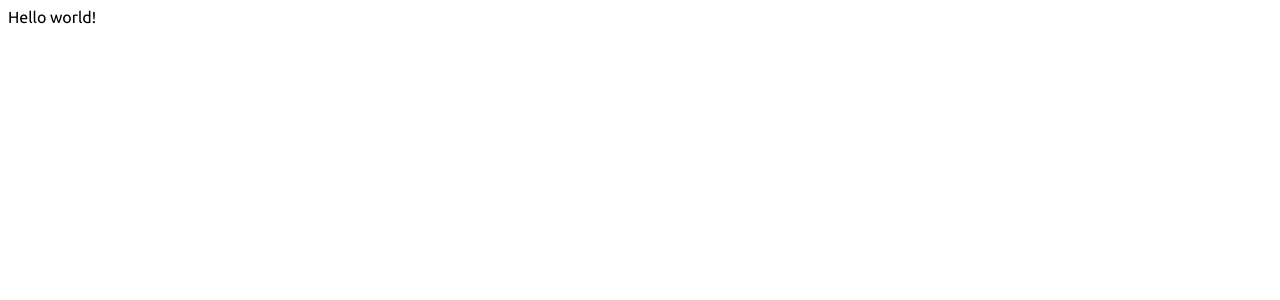
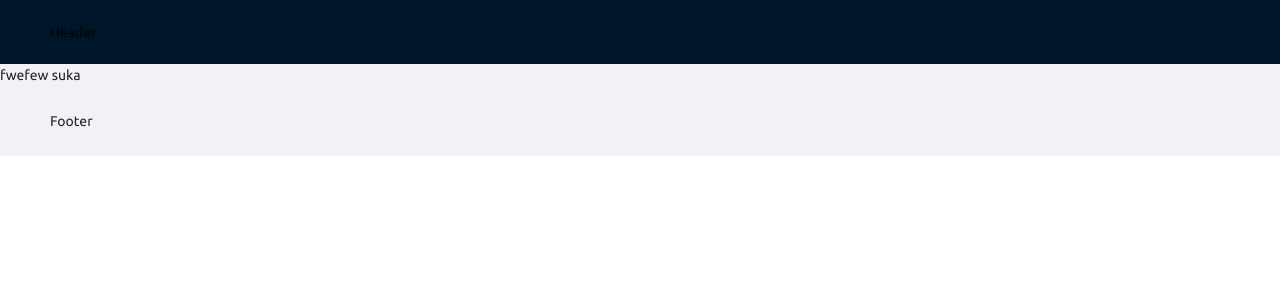
Before and after one commit to cojamru/konjak, a React (Vite) app in the folder client/: page / in a window 1280 px wide. Shown: the top 300 px of the page. Built offline with nearby package versions, Linux system fonts and the light colour scheme.

Commit message:
базовый макет

```diff
--- a/client/src/index.tsx
+++ b/client/src/index.tsx
@@ -1,13 +1,22 @@
 import React from 'react';
 
+import 'antd/dist/antd.css';
 import './index.scss';
 
 import { createRoot } from 'react-dom/client';
+
+import Layout from './layouts/CMSLayout/CMSLayout';
 
 const rootElement = document.getElementById('app-root');
 
 if (rootElement) {
   const reactRoot = createRoot(rootElement);
 
-  reactRoot.render(<React.StrictMode>Hello world!</React.StrictMode>);
+  reactRoot.render(
+    <React.StrictMode>
+      <Layout>
+        <div>fwefew suka</div>
+      </Layout>
+    </React.StrictMode>,
+  );
 }
--- /dev/null
+++ b/client/src/layouts/CMSLayout/CMSLayout.tsx
@@ -0,0 +1,30 @@
+import { Layout } from 'antd';
+
+import CMSLayoutFooter from './Footer/Footer';
+import CMSLayoutHeader from './Header/Header';
+
+import './CMSLayout.scss';
+
+const { Header, Footer, Content } = Layout;
+
+type PropsType = {
+  children: React.ReactNode;
+};
+
+const CMSLayout: React.FC<PropsType> = props => {
+  const { children } = props;
+
+  return (
+    <Layout className="layout">
+      <Header>
+        <CMSLayoutHeader ClassName="layout__header" />
+      </Header>
+      <Content>{children}</Content>
+      <Footer>
+        <CMSLayoutFooter ClassName="layout__footer" />
+      </Footer>
+    </Layout>
+  );
+};
+
+export default CMSLayout;
--- /dev/null
+++ b/client/src/layouts/CMSLayout/Footer/Footer.tsx
@@ -0,0 +1,11 @@
+type PropsType = {
+  ClassName: string;
+};
+
+const CMSLayoutFooter: React.FC<PropsType> = props => {
+  const { ClassName } = props;
+
+  return <div className={ClassName}>Footer</div>;
+};
+
+export default CMSLayoutFooter;
--- /dev/null
+++ b/client/src/layouts/CMSLayout/Header/Header.tsx
@@ -0,0 +1,11 @@
+type PropsType = {
+  ClassName: string;
+};
+
+const CMSLayoutHeader: React.FC<PropsType> = props => {
+  const { ClassName } = props;
+
+  return <div className={ClassName}>Header</div>;
+};
+
+export default CMSLayoutHeader;
```
Also changed, not shown: client/src/layouts/CMSLayout/CMSLayout.scss (added).
